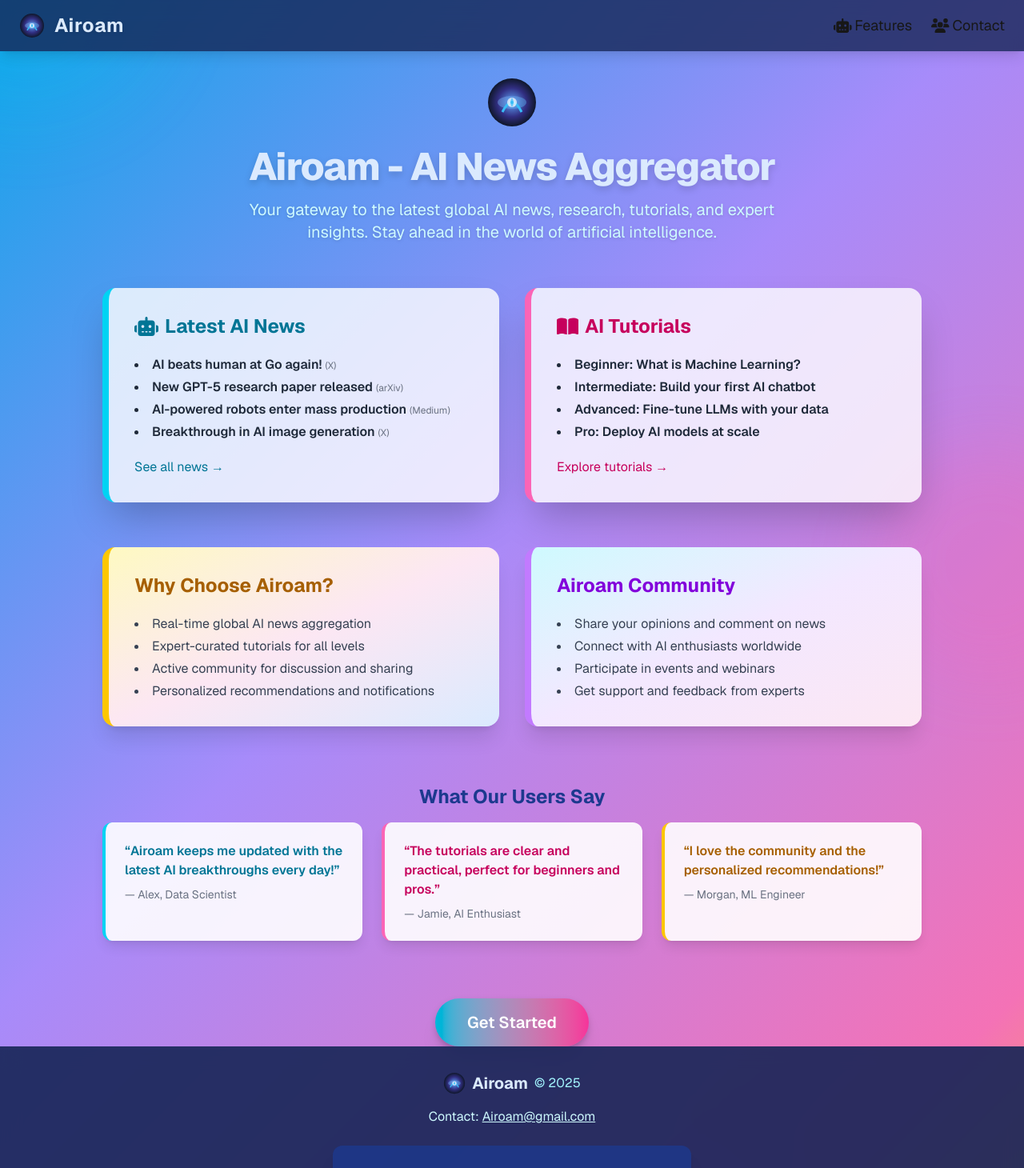
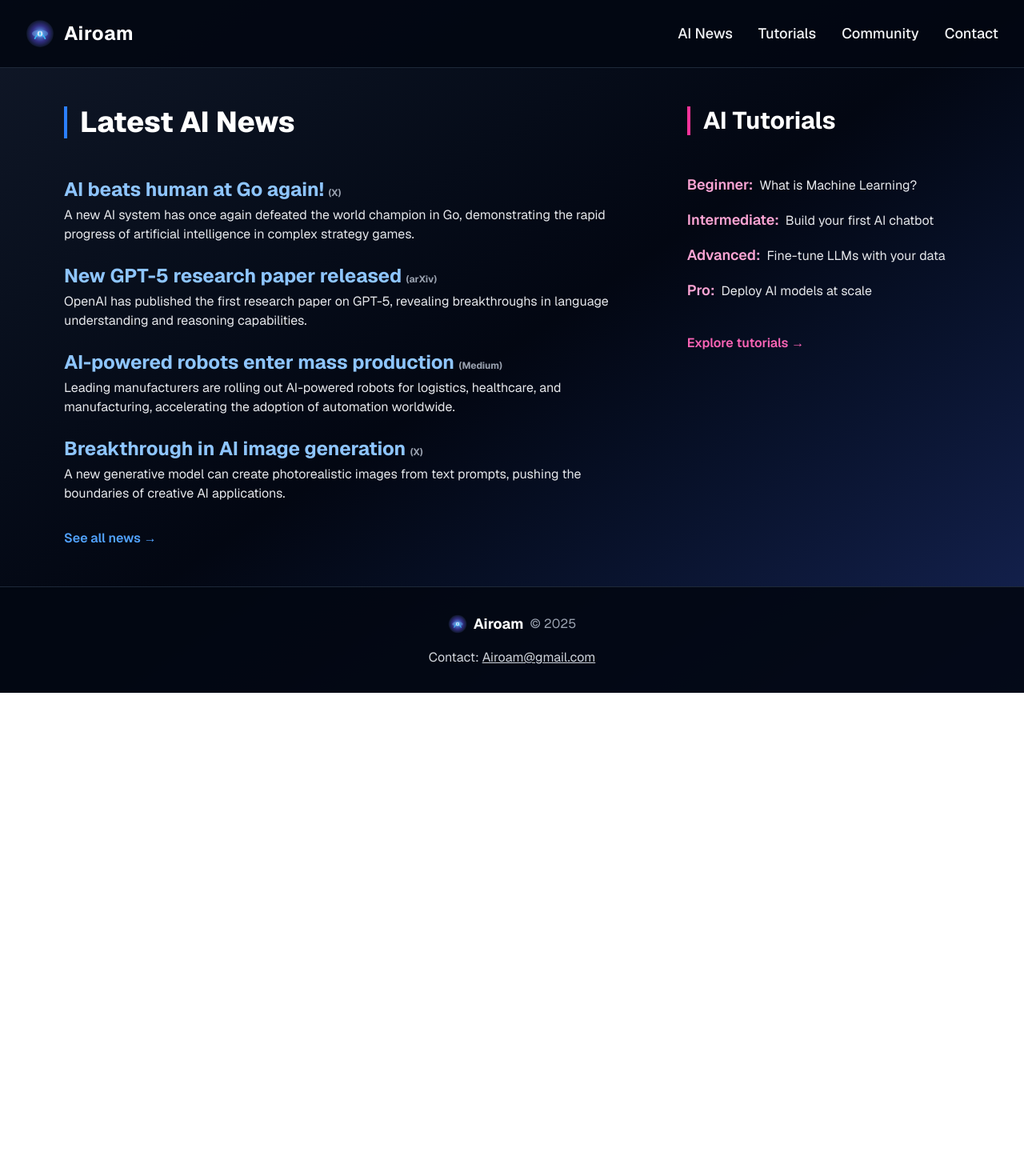
Before and after one commit to SakkaLee/airoam-test, a Next.js app in the folder frontend/: page / in a window 1280 px wide. Shown: the top 1460 px of the page at 80% size. After the commit the page ends 866 px from the top, so only its background shows below. Built offline with nearby package versions, Linux system fonts and the light colour scheme.

Commit message:
feat: update homepage to news portal style

```diff
--- a/frontend/src/app/page.tsx
+++ b/frontend/src/app/page.tsx
@@ -6,110 +6,77 @@ import { faRobot, faBookOpen, faUsers } from "@fortawesome/free-solid-svg-icons"
 
 export default function Home() {
   return (
-    <div className="relative font-sans min-h-screen flex flex-col justify-between overflow-hidden" style={{background: "linear-gradient(135deg, #0ea5e9 0%, #a78bfa 40%, #f472b6 80%, #fbbf24 100%)"}}>
-      {/* 多色动态光斑背景 */}
-      <div className="absolute inset-0 z-0 pointer-events-none">
-        <div className="absolute w-80 h-80 bg-cyan-400/20 rounded-full blur-3xl left-[-10%] top-[-10%] animate-pulse" />
-        <div className="absolute w-72 h-72 bg-pink-400/20 rounded-full blur-2xl right-[-8%] top-[30%] animate-pulse-slow" />
-        <div className="absolute w-64 h-64 bg-yellow-300/20 rounded-full blur-2xl left-[40%] bottom-[-10%] animate-pulse" />
-        <div className="absolute w-60 h-60 bg-purple-400/20 rounded-full blur-2xl right-[20%] bottom-[10%] animate-pulse-slow" />
-      </div>
-      {/* Navbar with Logo placeholder */}
-      <header className="relative z-10 w-full flex items-center justify-between px-6 py-4 shadow-lg bg-blue-950/80 backdrop-blur-md">
+    <div className="min-h-screen w-full bg-gradient-to-br from-gray-900 via-gray-950 to-blue-950 text-gray-100 font-sans">
+      {/* 顶部导航栏 */}
+      <header className="w-full flex items-center justify-between px-8 py-6 border-b border-gray-800 bg-gray-950/90 sticky top-0 z-20">
         <div className="flex items-center gap-3">
-          <Logo size={32} />
-          <span className="text-2xl font-bold tracking-wide text-blue-100 drop-shadow">Airoam</span>
+          <Logo size={36} />
+          <span className="text-2xl font-bold tracking-wide text-white">Airoam</span>
         </div>
-        <nav className="flex gap-6 text-lg">
-          <a href="#features" className="hover:text-cyan-300 transition flex items-center gap-1"><FontAwesomeIcon icon={faRobot} /> Features</a>
-          <a href="#contact" className="hover:text-pink-300 transition flex items-center gap-1"><FontAwesomeIcon icon={faUsers} /> Contact</a>
+        <nav className="flex gap-8 text-lg font-medium">
+          <a href="#news" className="hover:text-blue-400 transition">AI News</a>
+          <a href="#tutorials" className="hover:text-blue-400 transition">Tutorials</a>
+          <a href="#community" className="hover:text-blue-400 transition">Community</a>
+          <a href="#contact" className="hover:text-blue-400 transition">Contact</a>
         </nav>
       </header>
-      <main className="relative z-10 flex-1 flex flex-col items-center justify-center gap-10 px-4">
-        {/* 品牌与简介 */}
-        <div className="flex flex-col items-center gap-4 mt-8">
-          <div className="w-16 h-16 flex items-center justify-center mb-2">
-            <Logo size={64} />
-          </div>
-          <h1 className="text-4xl sm:text-5xl font-extrabold tracking-tight text-center text-blue-100 drop-shadow-lg">Airoam - AI News Aggregator</h1>
-          <p className="text-lg sm:text-xl text-cyan-100 text-center max-w-2xl drop-shadow">Your gateway to the latest global AI news, research, tutorials, and expert insights. Stay ahead in the world of artificial intelligence.</p>
+      {/* 主内容区 */}
+      <main className="max-w-6xl mx-auto px-4 py-12 grid grid-cols-1 md:grid-cols-3 gap-12">
+        {/* AI News - 左侧两列 */}
+        <section id="news" className="md:col-span-2 flex flex-col gap-8">
+          <h1 className="text-4xl font-extrabold text-white mb-4 border-l-4 border-blue-500 pl-4">Latest AI News</h1>
+          <article className="flex flex-col gap-6">
+            <div>
+              <h2 className="text-2xl font-bold text-blue-300 mb-1">AI beats human at Go again! <span className="text-xs text-gray-400">(X)</span></h2>
+              <p className="text-base text-gray-200">A new AI system has once again defeated the world champion in Go, demonstrating the rapid progress of artificial intelligence in complex strategy games.</p>
+            </div>
+            <div>
+              <h2 className="text-2xl font-bold text-blue-300 mb-1">New GPT-5 research paper released <span className="text-xs text-gray-400">(arXiv)</span></h2>
+              <p className="text-base text-gray-200">OpenAI has published the first research paper on GPT-5, revealing breakthroughs in language understanding and reasoning capabilities.</p>
+            </div>
+            <div>
+              <h2 className="text-2xl font-bold text-blue-300 mb-1">AI-powered robots enter mass production <span className="text-xs text-gray-400">(Medium)</span></h2>
+              <p className="text-base text-gray-200">Leading manufacturers are rolling out AI-powered robots for logistics, healthcare, and manufacturing, accelerating the adoption of automation worldwide.</p>
+            </div>
+            <div>
+              <h2 className="text-2xl font-bold text-blue-300 mb-1">Breakthrough in AI image generation <span className="text-xs text-gray-400">(X)</span></h2>
+              <p className="text-base text-gray-200">A new generative model can create photorealistic images from text prompts, pushing the boundaries of creative AI applications.</p>
+            </div>
+            <a href="#" className="mt-2 text-blue-400 hover:underline font-semibold">See all news →</a>
+          </article>
+        </section>
+        {/* Tutorials - 右侧一列 */}
+        <aside id="tutorials" className="md:col-span-1 flex flex-col gap-8">
+          <h1 className="text-3xl font-bold text-white mb-4 border-l-4 border-pink-500 pl-4">AI Tutorials</h1>
+          <ul className="flex flex-col gap-4">
+            <li>
+              <span className="text-lg font-semibold text-pink-300">Beginner:</span>
+              <span className="ml-2 text-gray-200">What is Machine Learning?</span>
+            </li>
+            <li>
+              <span className="text-lg font-semibold text-pink-300">Intermediate:</span>
+              <span className="ml-2 text-gray-200">Build your first AI chatbot</span>
+            </li>
+            <li>
+              <span className="text-lg font-semibold text-pink-300">Advanced:</span>
+              <span className="ml-2 text-gray-200">Fine-tune LLMs with your data</span>
+            </li>
+            <li>
+              <span className="text-lg font-semibold text-pink-300">Pro:</span>
+              <span className="ml-2 text-gray-200">Deploy AI models at scale</span>
+            </li>
+          </ul>
+          <a href="#" className="mt-2 text-pink-400 hover:underline font-semibold">Explore tutorials →</a>
+        </aside>
+      </main>
+      {/* 底部区域 */}
+      <footer className="w-full border-t border-gray-800 bg-gray-950/90 py-8 px-4 flex flex-col items-center gap-2">
+        <div className="flex items-center gap-2 mb-2">
+          <Logo size={24} />
+          <span className="font-bold text-lg text-white">Airoam</span>
+          <span className="text-gray-400">© {new Date().getFullYear()}</span>
         </div>
-        {/* AI 资讯动态区块 */}
-        <section className="w-full max-w-5xl grid grid-cols-1 md:grid-cols-2 gap-8 mt-4">
-          <div className="bg-white/80 rounded-2xl shadow-2xl p-8 flex flex-col gap-3 border-l-8 border-cyan-400">
-            <h2 className="text-2xl font-bold text-cyan-700 mb-2 flex items-center gap-2"><FontAwesomeIcon icon={faRobot} /> Latest AI News</h2>
-            <ul className="text-gray-800 text-base list-disc list-inside space-y-1">
-              <li><span className="font-semibold">AI beats human at Go again!</span> <span className="text-xs text-gray-500">(X)</span></li>
-              <li><span className="font-semibold">New GPT-5 research paper released</span> <span className="text-xs text-gray-500">(arXiv)</span></li>
-              <li><span className="font-semibold">AI-powered robots enter mass production</span> <span className="text-xs text-gray-500">(Medium)</span></li>
-              <li><span className="font-semibold">Breakthrough in AI image generation</span> <span className="text-xs text-gray-500">(X)</span></li>
-            </ul>
-            <a href="#" className="mt-2 text-cyan-700 hover:underline">See all news →</a>
-          </div>
-          {/* 教程区块 */}
-          <div className="bg-white/80 rounded-2xl shadow-2xl p-8 flex flex-col gap-3 border-l-8 border-pink-400">
-            <h2 className="text-2xl font-bold text-pink-700 mb-2 flex items-center gap-2"><FontAwesomeIcon icon={faBookOpen} /> AI Tutorials</h2>
-            <ul className="text-gray-800 text-base list-disc list-inside space-y-1">
-              <li><span className="font-semibold">Beginner: What is Machine Learning?</span></li>
-              <li><span className="font-semibold">Intermediate: Build your first AI chatbot</span></li>
-              <li><span className="font-semibold">Advanced: Fine-tune LLMs with your data</span></li>
-              <li><span className="font-semibold">Pro: Deploy AI models at scale</span></li>
-            </ul>
-            <a href="#" className="mt-2 text-pink-700 hover:underline">Explore tutorials →</a>
-          </div>
-        </section>
-        {/* 平台优势与社区介绍 */}
-        <section className="w-full max-w-5xl grid grid-cols-1 md:grid-cols-2 gap-8 mt-4">
-          <div className="bg-gradient-to-br from-yellow-100 via-pink-100 to-blue-100 rounded-2xl shadow-xl p-8 flex flex-col gap-3 border-l-8 border-yellow-400">
-            <h2 className="text-2xl font-bold text-yellow-700 mb-2">Why Choose Airoam?</h2>
-            <ul className="text-gray-700 text-base list-disc list-inside space-y-1">
-              <li>Real-time global AI news aggregation</li>
-              <li>Expert-curated tutorials for all levels</li>
-              <li>Active community for discussion and sharing</li>
-              <li>Personalized recommendations and notifications</li>
-            </ul>
-          </div>
-          <div className="bg-gradient-to-br from-cyan-100 via-purple-100 to-pink-100 rounded-2xl shadow-xl p-8 flex flex-col gap-3 border-l-8 border-purple-400">
-            <h2 className="text-2xl font-bold text-purple-700 mb-2">Airoam Community</h2>
-            <ul className="text-gray-700 text-base list-disc list-inside space-y-1">
-              <li>Share your opinions and comment on news</li>
-              <li>Connect with AI enthusiasts worldwide</li>
-              <li>Participate in events and webinars</li>
-              <li>Get support and feedback from experts</li>
-            </ul>
-          </div>
-        </section>
-        {/* 用户评价区块 */}
-        <section className="w-full max-w-5xl mt-8">
-          <h2 className="text-2xl font-bold text-center text-blue-900 mb-4">What Our Users Say</h2>
-          <div className="grid grid-cols-1 md:grid-cols-3 gap-6">
-            <div className="bg-white/90 rounded-xl shadow-lg p-6 flex flex-col gap-2 border-l-4 border-cyan-400">
-              <span className="font-semibold text-cyan-700">“Airoam keeps me updated with the latest AI breakthroughs every day!”</span>
-              <span className="text-sm text-gray-500">— Alex, Data Scientist</span>
-            </div>
-            <div className="bg-white/90 rounded-xl shadow-lg p-6 flex flex-col gap-2 border-l-4 border-pink-400">
-              <span className="font-semibold text-pink-700">“The tutorials are clear and practical, perfect for beginners and pros.”</span>
-              <span className="text-sm text-gray-500">— Jamie, AI Enthusiast</span>
-            </div>
-            <div className="bg-white/90 rounded-xl shadow-lg p-6 flex flex-col gap-2 border-l-4 border-yellow-400">
-              <span className="font-semibold text-yellow-700">“I love the community and the personalized recommendations!”</span>
-              <span className="text-sm text-gray-500">— Morgan, ML Engineer</span>
-            </div>
-          </div>
-        </section>
-        <a href="#contact" className="mt-8 px-10 py-4 rounded-full bg-gradient-to-r from-cyan-500 to-pink-500 hover:from-pink-500 hover:to-cyan-400 text-white font-semibold text-xl shadow-xl transition-all duration-300 drop-shadow-lg">Get Started</a>
-      </main>
-      {/* Footer with Contact */}
-      <footer className="relative z-10 w-full py-8 px-4 flex flex-col items-center gap-2 bg-blue-950/90 backdrop-blur-md" id="contact">
-        <div className="flex items-center gap-2 mb-2">
-          <Logo size={28} />
-          <span className="font-bold text-xl text-blue-100">Airoam</span>
-          <span className="text-cyan-200">© {new Date().getFullYear()}</span>
-        </div>
-        <div className="text-cyan-100">Contact: <a href="mailto:Airoam@gmail.com" className="underline hover:text-cyan-300">Airoam@gmail.com</a></div>
-        <div className="mt-4 w-full flex justify-center">
-          <ContactForm />
-        </div>
+        <div className="text-gray-300">Contact: <a href="mailto:Airoam@gmail.com" className="underline hover:text-blue-400">Airoam@gmail.com</a></div>
       </footer>
     </div>
   );
```
